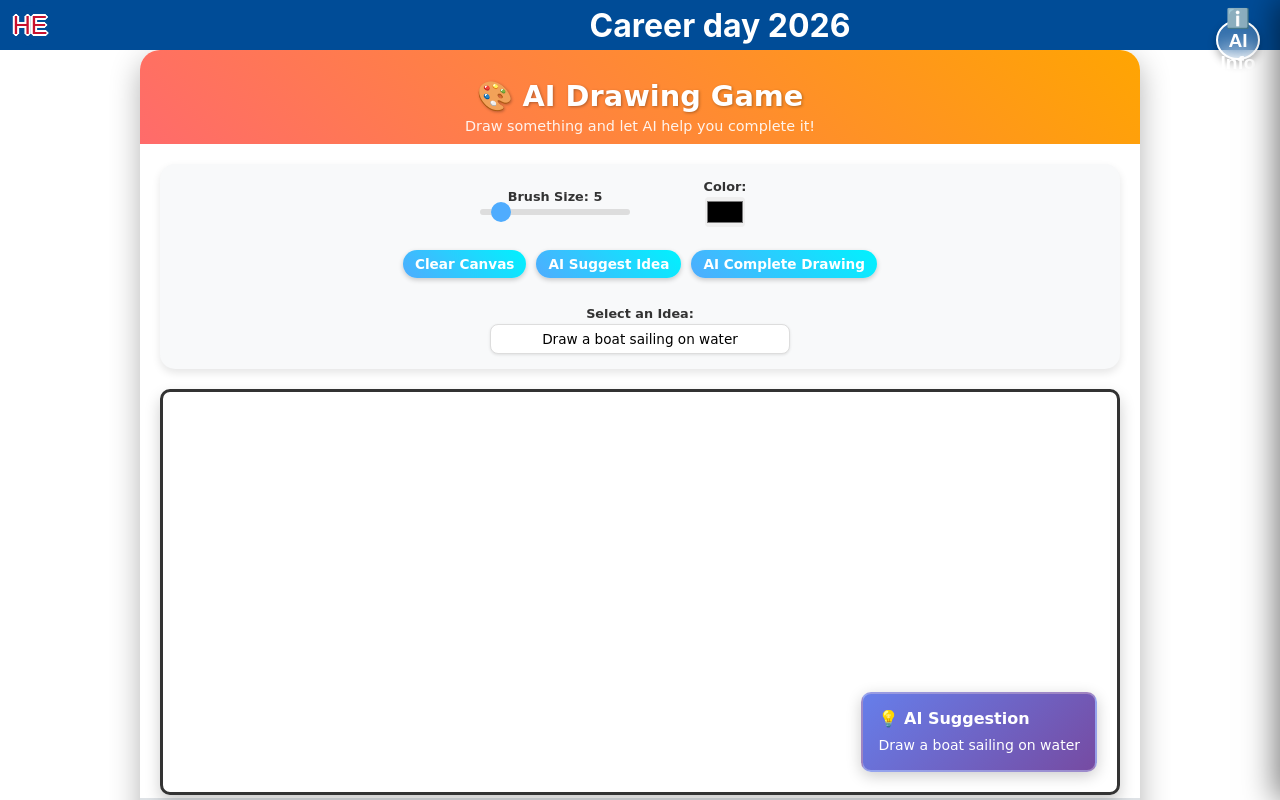
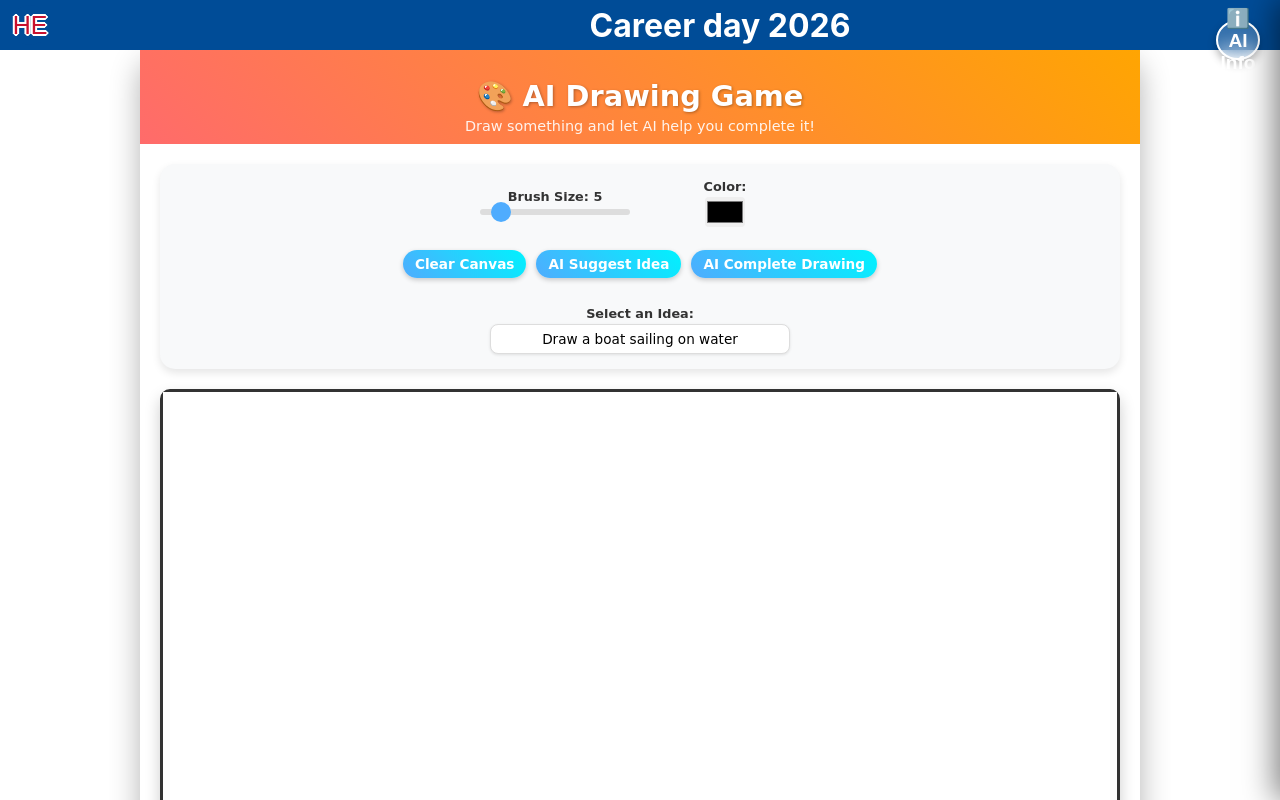
Before and after one commit to m17christiansen/career_day_AI_demo, a React (Create React App) app: page /drawing-game in a window 1280 px wide. Built offline with nearby package versions, Linux system fonts and the light colour scheme.

Commit message:
fixed some scrolling bugs

```diff
--- a/src/drawing_app/drawing_game.jsx
+++ b/src/drawing_app/drawing_game.jsx
@@ -5,6 +5,7 @@ function DrawingGame() {
   const canvasRef = useRef(null);
   const suggestionDisplayRef = useRef(null);
   const statusMessageRef = useRef(null);
+  const gameAreaRef = useRef(null);
 
   // Drawing variables
   const [isDrawing, setIsDrawing] = useState(false);
@@ -14,10 +15,13 @@ function DrawingGame() {
   const [brushColor, setBrushColor] = useState('#000000');
   const [selectedIdea, setSelectedIdea] = useState('');
   const [currentSuggestion, setCurrentSuggestion] = useState('');
-  const [canvasSize, setCanvasSize] = useState({ width: 800, height: 500 });
+  const [canvasSize, setCanvasSize] = useState({ width: 800, height: 600 });
 
   // Info panel state
   const [showInfoPanel, setShowInfoPanel] = useState(false);
+
+  // Track if we're on a mobile device
+  const [isMobile, setIsMobile] = useState(false);
 
   // AI suggestion ideas
   const ideas = [
@@ -65,46 +69,73 @@ function DrawingGame() {
     };
 
     document.addEventListener('mousedown', handleClickOutside);
+    document.addEventListener('touchstart', handleClickOutside);
     return () => {
       document.removeEventListener('mousedown', handleClickOutside);
+      document.removeEventListener('touchstart', handleClickOutside);
     };
   }, [showInfoPanel]);
+
+  // Check if device is mobile
+  useEffect(() => {
+    const checkMobile = () => {
+      setIsMobile(/iPhone|iPad|iPod|Android|webOS|BlackBerry|Windows Phone/i.test(navigator.userAgent) ||
+                  window.innerWidth <= 768);
+    };
+
+    checkMobile();
+    window.addEventListener('resize', checkMobile);
+
+    return () => {
+      window.removeEventListener('resize', checkMobile);
+    };
+  }, []);
 
   // Update canvas size on mount and resize
   useEffect(() => {
     const updateCanvasSize = () => {
       const container = document.querySelector('.canvas-container');
       if (container) {
-        const maxWidth = Math.min(800, container.clientWidth - 40);
-        const height = Math.min(600, (maxWidth * 600) / 800);
+        // Calculate available space considering the tools panel and other elements
+        const gameArea = gameAreaRef.current;
+        if (!gameArea) return;
 
-        setCanvasSize({ width: maxWidth, height: height });
+        const availableHeight = window.innerHeight - 200; // Account for header, tools, status bar
+        const availableWidth = Math.min(800, gameArea.clientWidth - 40);
+
+        // Calculate proportional height based on width, but respect available height
+        const proportionalHeight = Math.min(600, (availableWidth * 600) / 800);
+        const finalHeight = Math.min(proportionalHeight, availableHeight);
+
+        setCanvasSize({ width: availableWidth, height: finalHeight });
 
         const canvas = canvasRef.current;
         if (canvas) {
-          // Set the internal canvas resolution to match the display size
-          canvas.width = maxWidth;
-          canvas.height = height;
-
-          // Set the display size via CSS
-          canvas.style.width = maxWidth + 'px';
-          canvas.style.height = height + 'px';
+          // Set the internal canvas resolution
+          canvas.width = availableWidth;
+          canvas.height = finalHeight;
 
           // Redraw white background
           const ctx = canvas.getContext('2d');
           ctx.fillStyle = 'white';
           ctx.fillRect(0, 0, canvas.width, canvas.height);
+
+          // Adjust brush size for mobile
+          if (isMobile && brushSize > 20) {
+            setBrushSize(10);
+          }
         }
       }
     };
 
-    updateCanvasSize();
+    // Use setTimeout to ensure DOM is fully rendered
+    setTimeout(updateCanvasSize, 100);
     window.addEventListener('resize', updateCanvasSize);
 
     return () => {
       window.removeEventListener('resize', updateCanvasSize);
     };
-  }, []);
+  }, [isMobile]);
 
   // Initialize with default random idea
   useEffect(() => {
@@ -113,31 +144,38 @@ function DrawingGame() {
     setSelectedIdea(initialIdea);
   }, []);
 
-  // Fixed coordinate calculation function
+  // Enhanced coordinate calculation function for both mouse and touch
   const getCoordinates = (e) => {
     const canvas = canvasRef.current;
     const rect = canvas.getBoundingClientRect();
 
     let clientX, clientY;
 
+    // Handle both touch and mouse events
     if (e.type.includes('touch')) {
-      clientX = e.touches[0].clientX;
-      clientY = e.touches[0].clientY;
+      e.preventDefault();
+
+      const touch = e.touches[0] || e.changedTouches[0];
+      clientX = touch.clientX;
+      clientY = touch.clientY;
     } else {
       clientX = e.clientX;
       clientY = e.clientY;
     }
 
     // Calculate relative position within the canvas
-    // Use the actual canvas dimensions, not scaled coordinates
-    const x = ((clientX - rect.left) / rect.width) * canvas.width;
-    const y = ((clientY - rect.top) / rect.height) * canvas.height;
+    const scaleX = canvas.width / rect.width;
+    const scaleY = canvas.height / rect.height;
+
+    const x = (clientX - rect.left) * scaleX;
+    const y = (clientY - rect.top) * scaleY;
 
     return { x, y };
   };
 
   const startDrawing = (e) => {
     e.preventDefault();
+
     const canvas = canvasRef.current;
     const ctx = canvas.getContext('2d');
     const { x, y } = getCoordinates(e);
@@ -156,11 +194,17 @@ function DrawingGame() {
     ctx.lineCap = 'round';
     ctx.lineJoin = 'round';
 
+    // Draw a dot at the starting point for better mobile experience
+    ctx.arc(x, y, brushSize / 2, 0, Math.PI * 2);
+    ctx.fillStyle = brushColor;
+    ctx.fill();
+
     updateStatus("Drawing in progress...");
   };
 
   const draw = (e) => {
     if (!isDrawing) return;
+
     e.preventDefault();
 
     const canvas = canvasRef.current;
@@ -182,14 +226,17 @@ function DrawingGame() {
     updateStatus("Great drawing! Use AI buttons to get suggestions or complete your artwork.");
   };
 
+  // Enhanced touch handlers for mobile
   const handleTouchStart = (e) => {
-    e.preventDefault();
     startDrawing(e);
   };
 
   const handleTouchMove = (e) => {
-    e.preventDefault();
     draw(e);
+  };
+
+  const handleTouchEnd = (e) => {
+    stopDrawing();
   };
 
   const clearCanvas = () => {
@@ -203,29 +250,18 @@ function DrawingGame() {
 
   // AI Integration Functions
   const suggestIdea = () => {
-    // Generate a new random idea
     const newIdea = getRandomIdea();
-
-    // Update both the suggestion display AND the dropdown selection
     setCurrentSuggestion(newIdea);
     setSelectedIdea(newIdea);
-
-    // Clear canvas when new idea is suggested
     clearCanvas();
-
-    // Update status
     updateStatus(`AI suggests: ${newIdea}`);
   };
 
   const handleSuggestionClick = () => {
-    // Generate random idea when suggestion box is clicked
     const randomIdea = getRandomIdea();
     setCurrentSuggestion(randomIdea);
-    setSelectedIdea(randomIdea); // Also update the dropdown selection
-
-    // Clear canvas when new idea is selected
+    setSelectedIdea(randomIdea);
     clearCanvas();
-
     updateStatus(`AI suggests: ${randomIdea}`);
   };
 
@@ -233,10 +269,7 @@ function DrawingGame() {
     const selectedValue = e.target.value;
     setSelectedIdea(selectedValue);
     setCurrentSuggestion(selectedValue);
-
-    // Clear canvas when new idea is selected
     clearCanvas();
-
     updateStatus(`Selected idea: ${selectedValue}`);
   };
 
@@ -246,7 +279,6 @@ function DrawingGame() {
 
     updateStatus("AI is completing your drawing...");
 
-    // Get the image path for the current suggestion
     const imagePath = ideas_dict[currentSuggestion];
 
     if (!imagePath) {
@@ -254,33 +286,26 @@ function DrawingGame() {
       return;
     }
 
-    // Create an image object to load the photo
     const img = new Image();
 
     img.onload = function() {
-      // Clear the canvas
       ctx.fillStyle = 'white';
       ctx.fillRect(0, 0, canvas.width, canvas.height);
 
-      // Calculate dimensions to fit the image while maintaining aspect ratio
       const canvasWidth = canvas.width;
       const canvasHeight = canvas.height;
       const imgWidth = img.width;
       const imgHeight = img.height;
 
-      // Calculate scaling to fit the image within the canvas
       const scale = Math.min(canvasWidth / imgWidth, canvasHeight / imgHeight);
       const scaledWidth = imgWidth * scale;
       const scaledHeight = imgHeight * scale;
 
-      // Center the image on the canvas
       const x = (canvasWidth - scaledWidth) / 2;
       const y = (canvasHeight - scaledHeight) / 2;
 
-      // Draw the image on the canvas
       ctx.drawImage(img, x, y, scaledWidth, scaledHeight);
 
-      // Add a text overlay
       ctx.fillStyle = '#4169E1';
       ctx.font = 'bold 20px Arial';
       ctx.textAlign = 'center';
@@ -291,27 +316,20 @@ function DrawingGame() {
 
     img.onerror = function() {
       updateStatus(`Error loading image: ${imagePath}. Please check if the file exists.`);
-      // Fallback to the old completion method if image fails to load
       fallbackCompletion();
     };
 
-    // Start loading the image
     img.src = imagePath;
   };
 
-  // Fallback completion method if image fails to load
   const fallbackCompletion = () => {
     const canvas = canvasRef.current;
     const ctx = canvas.getContext('2d');
 
-    // Get current drawing state
     const imageData = ctx.getImageData(0, 0, canvas.width, canvas.height);
-
-    // Clear canvas and redraw original drawing
     clearCanvas();
     ctx.putImageData(imageData, 0, 0);
 
-    // Simulate AI completion by adding meaningful elements
     const centerX = canvas.width / 2;
     const centerY = canvas.height / 2;
 
@@ -358,6 +376,8 @@ function DrawingGame() {
   useEffect(() => {
     const canvas = canvasRef.current;
 
+    if (!canvas) return;
+
     // Mouse events
     canvas.addEventListener('mousedown', startDrawing);
     canvas.addEventListener('mousemove', draw);
@@ -365,11 +385,19 @@ function DrawingGame() {
     canvas.addEventListener('mouseout', stopDrawing);
 
     // Touch events for mobile devices
-    canvas.addEventListener('touchstart', handleTouchStart);
-    canvas.addEventListener('touchmove', handleTouchMove);
-    canvas.addEventListener('touchend', stopDrawing);
+    const options = { passive: false };
 
-    // Cleanup event listeners on unmount
+    canvas.addEventListener('touchstart', handleTouchStart, options);
+    canvas.addEventListener('touchmove', handleTouchMove, options);
+    canvas.addEventListener('touchend', handleTouchEnd, options);
+    canvas.addEventListener('touchcancel', handleTouchEnd, options);
+
+    // Prevent context menu on long press for mobile
+    canvas.addEventListener('contextmenu', (e) => {
+      e.preventDefault();
+      return false;
+    });
+
     return () => {
       canvas.removeEventListener('mousedown', startDrawing);
       canvas.removeEventListener('mousemove', draw);
@@ -378,9 +406,11 @@ function DrawingGame() {
 
       canvas.removeEventListener('touchstart', handleTouchStart);
       canvas.removeEventListener('touchmove', handleTouchMove);
-      canvas.removeEventListener('touchend', stopDrawing);
+      canvas.removeEventListener('touchend', handleTouchEnd);
+      canvas.removeEventListener('touchcancel', handleTouchEnd);
+      canvas.removeEventListener('contextmenu', (e) => e.preventDefault());
     };
-  }, [isDrawing, brushColor, brushSize]); // Dependencies for the drawing functions
+  }, [isDrawing, brushColor, brushSize]);
 
   return (
     <div className="drawing-game-container">
@@ -455,7 +485,7 @@ function DrawingGame() {
         <p>Draw something and let AI help you complete it!</p>
       </header>
 
-      <div className="game-area">
+      <div className="game-area" ref={gameAreaRef}>
         <div className="compact-tools-panel">
           <div className="tool-group-row">
             <div className="tool-group compact">
@@ -464,7 +494,7 @@ function DrawingGame() {
                 type="range"
                 id="brush-size"
                 min="1"
-                max="50"
+                max={isMobile ? "30" : "50"}
                 value={brushSize}
                 onChange={(e) => setBrushSize(parseInt(e.target.value))}
               />
@@ -515,12 +545,13 @@ function DrawingGame() {
             ref={canvasRef}
             style={{
               touchAction: 'none',
-              width: canvasSize.width + 'px',
-              height: canvasSize.height + 'px'
+              width: '100%',
+              height: 'auto',
+              maxWidth: '100%',
+              display: 'block'
             }}
           />
 
-          {/* Permanently visible suggestion display */}
           <div
             id="suggestion-display"
             className="suggestion-display permanent"
@@ -536,7 +567,7 @@ function DrawingGame() {
 
       <div className="status-bar">
         <div id="status-message" ref={statusMessageRef}>
-          Start drawing! AI will help you complete your artwork.
+          {isMobile ? "Touch and drag to draw!" : "Start drawing! AI will help you complete your artwork."}
         </div>
       </div>
     </div>
--- a/src/drawing_app/styles.css
+++ b/src/drawing_app/styles.css
@@ -1,3 +1,15 @@
+/* Reset and base styles */
+html, body, #root {
+  height: 100%;
+  margin: 0;
+  padding: 0;
+  overflow-x: hidden;
+}
+
+#root {
+  overflow-y: auto;
+}
+
 /* Drawing Game Specific Styles */
 .drawing-game-container {
   max-width: 1000px;
@@ -5,12 +17,12 @@
   background-color: rgba(255, 255, 255, 0.95);
   border-radius: 20px;
   box-shadow: 0 10px 30px rgba(0, 0, 0, 0.3);
-  overflow: hidden;
+  overflow: visible; /* Changed from hidden to visible */
   font-family: 'Comic Sans MS', cursive, sans-serif;
   min-height: 100vh;
   display: flex;
   flex-direction: column;
-  -webkit-tap-highlight-color: transparent; /* Remove tap highlight on mobile */
+  -webkit-tap-highlight-color: transparent;
 }
 
 .drawing-game-container header {
@@ -37,7 +49,8 @@
   flex: 1;
   display: flex;
   flex-direction: column;
-  min-height: 0;
+  min-height: min-content; /* Allow content to determine height */
+  overflow: visible; /* Allow content to overflow naturally */
 }
 
 /* Updated compact tools panel styling */
@@ -123,7 +136,7 @@
   background: linear-gradient(45deg, #4facfe 0%, #00f2fe 100%);
   color: white;
   border: none;
-  padding: 12px 18px; /* Larger touch target */
+  padding: 12px 18px;
   border-radius: 25px;
   cursor: pointer;
   font-weight: bold;
@@ -132,7 +145,7 @@
   min-width: 120px;
   font-family: 'Comic Sans MS', cursive, sans-serif;
   white-space: nowrap;
-  font-size: 16px; /* Larger font for mobile */
+  font-size: 16px;
   -webkit-tap-highlight-color: transparent;
 }
 
@@ -146,18 +159,18 @@
 }
 
 .drawing-game-container .tool-group select {
-  padding: 12px 15px; /* Larger padding for mobile */
+  padding: 12px 15px;
   border: 1px solid #ddd;
   border-radius: 10px;
   background: white;
-  font-size: 16px; /* Larger font for mobile */
+  font-size: 16px;
   min-width: 300px;
   max-width: 100%;
   text-align: center;
   font-family: 'Comic Sans MS', cursive, sans-serif;
   cursor: pointer;
   box-shadow: 0 2px 5px rgba(0, 0, 0, 0.1);
-  -webkit-appearance: none; /* Remove default iOS styling */
+  -webkit-appearance: none;
   -moz-appearance: none;
   appearance: none;
 }
@@ -170,15 +183,16 @@
   position: relative;
   border: 3px solid #333;
   border-radius: 10px;
-  overflow: hidden;
+  overflow: visible; /* Changed from hidden to visible */
   background-color: white;
   box-shadow: 0 8px 16px rgba(0, 0, 0, 0.2);
   flex: 1;
   min-height: 400px;
   display: flex;
   justify-content: center;
-  align-items: center;
-  touch-action: none; /* Prevent browser touch actions */
+  align-items: flex-start; /* Changed from center to flex-start */
+  touch-action: none;
+  margin-bottom: 20px; /* Add spacing at bottom */
 }
 
 /* Fixed canvas styling */
@@ -191,6 +205,8 @@
   -moz-user-select: none;
   -ms-user-select: none;
   touch-action: none;
+  max-width: 100%;
+  height: auto;
 }
 
 .drawing-game-container .suggestion-display.permanent {
@@ -242,23 +258,11 @@
   color: #495057;
   border-top: 2px solid #dee2e6;
   flex-shrink: 0;
-  font-size: 16px; /* Larger font for mobile */
+  font-size: 16px;
 }
 
 .drawing-game-container .status-bar #status-message {
   font-size: 1.1em;
-}
-
-/* Make the entire page scrollable when content overflows */
-html, body, #root {
-  height: 100%;
-  margin: 0;
-  padding: 0;
-  overflow-x: hidden; /* Prevent horizontal scroll */
-}
-
-#root {
-  overflow-y: auto;
 }
 
 /* Mobile-specific optimizations */
@@ -304,7 +308,7 @@ html, body, #root {
   .drawing-game-container .tool-group button {
       width: 100%;
       max-width: 280px;
-      padding: 14px 20px; /* Even larger on mobile */
+      padding: 14px 20px;
       font-size: 16px;
       min-width: auto;
   }
@@ -329,7 +333,7 @@ html, body, #root {
   }
 
   .drawing-game-container .canvas-container {
-      min-height: 350px;
+      min-height: 300px;
   }
 
   .drawing-game-container .status-bar {
@@ -353,7 +357,7 @@ html, body, #root {
   }
 
   .drawing-game-container .canvas-container {
-      min-height: 300px;
+      min-height: 250px;
   }
 
   .drawing-game-container .suggestion-display.permanent {
@@ -372,12 +376,12 @@ html, body, #root {
 
 /* Prevent text selection on mobile */
 * {
-  -webkit-touch-callout: none; /* iOS Safari */
-  -webkit-user-select: none; /* Safari */
-  -khtml-user-select: none; /* Konqueror HTML */
-  -moz-user-select: none; /* Firefox */
-  -ms-user-select: none; /* Internet Explorer/Edge */
-  user-select: none; /* Non-prefixed version, currently supported by Chrome and Opera */
+  -webkit-touch-callout: none;
+  -webkit-user-select: none;
+  -khtml-user-select: none;
+  -moz-user-select: none;
+  -ms-user-select: none;
+  user-select: none;
 }
 
 /* Info Button Styles */
@@ -473,7 +477,7 @@ html, body, #root {
   overflow-y: auto;
   padding: 25px;
   background: #f8f9fa;
-  -webkit-overflow-scrolling: touch; /* Smooth scrolling on iOS */
+  -webkit-overflow-scrolling: touch;
 }
 
 .ai-section {
```
